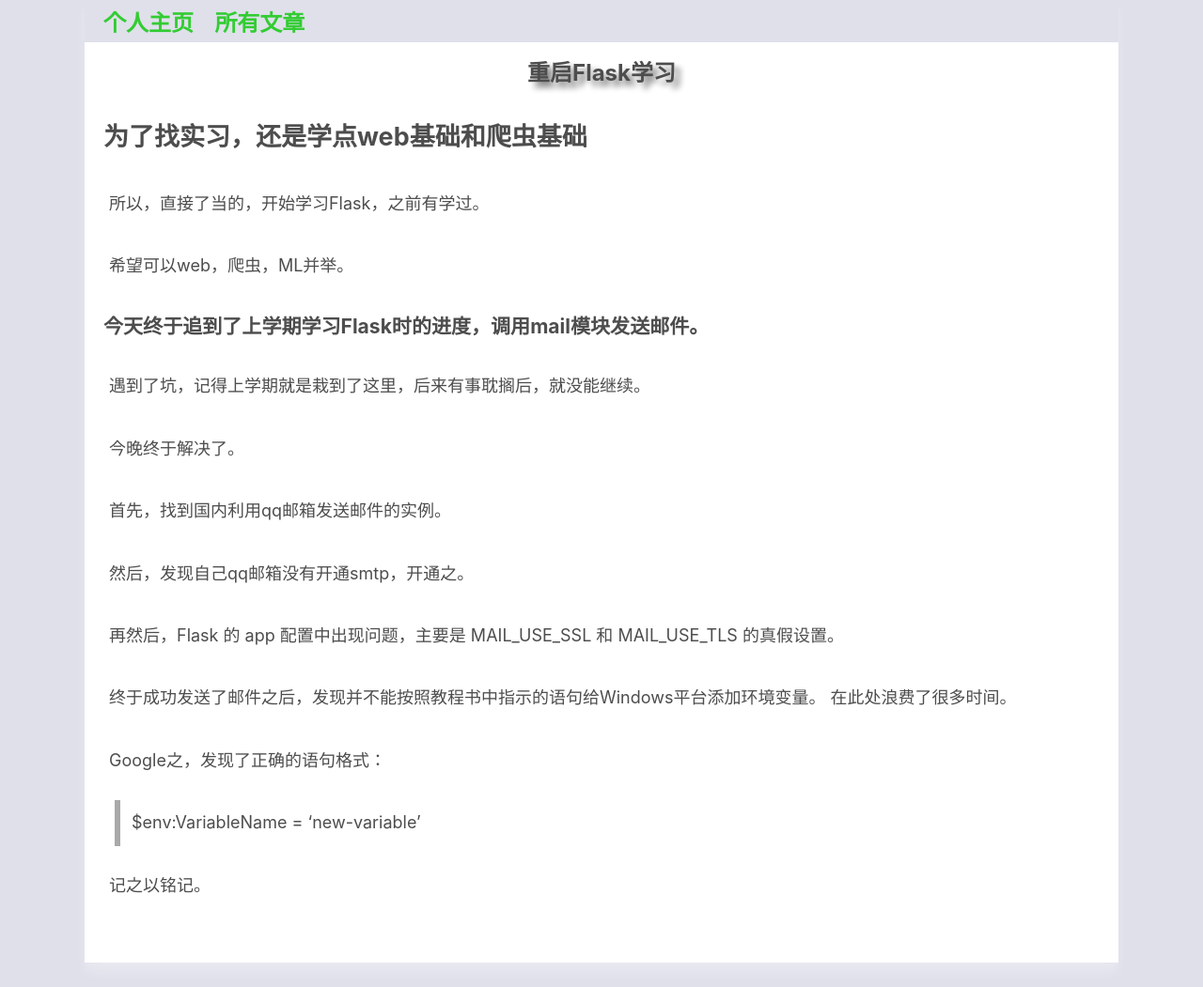
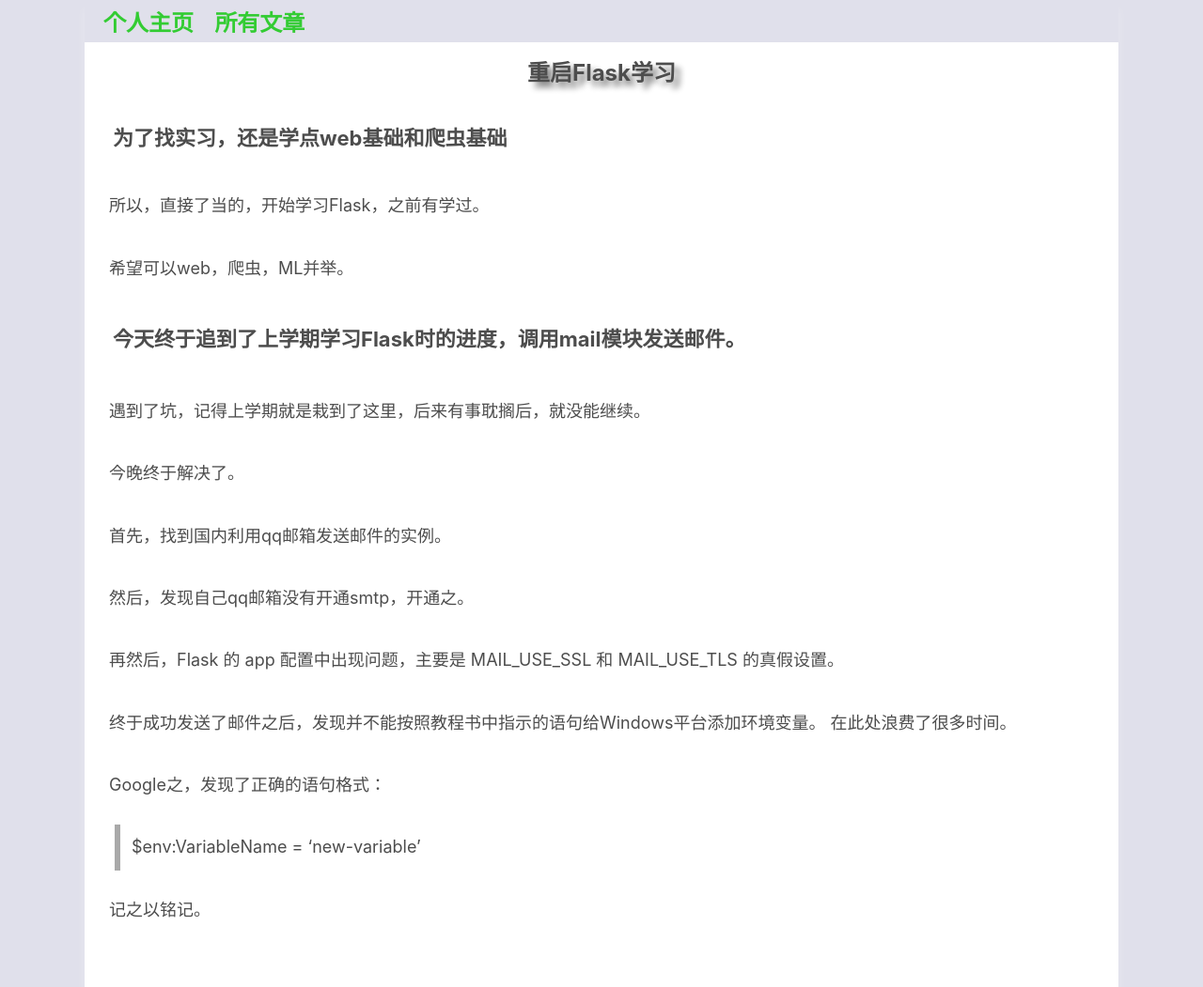
Before and after one commit to xxleyi/xxleyi.github.io, a Jekyll site: the page built from _posts/2016-09-05-重启Flask学习.md, in a window 1280 px wide and 1051 px high. Shown: the whole window at 94% size. Built offline with Jekyll 4.4.1, drawn with Linux system fonts in a browser that asks for light colours.

Commit message:
add a new blog.

```diff
--- a/css/post.css
+++ b/css/post.css
@@ -88,7 +88,7 @@
 }
 
 
-main h2 h3{
+main h2, h3{
   color:#4d4d4d;
   font-size: 2.2rem;
   padding: 1rem 1rem;
```
